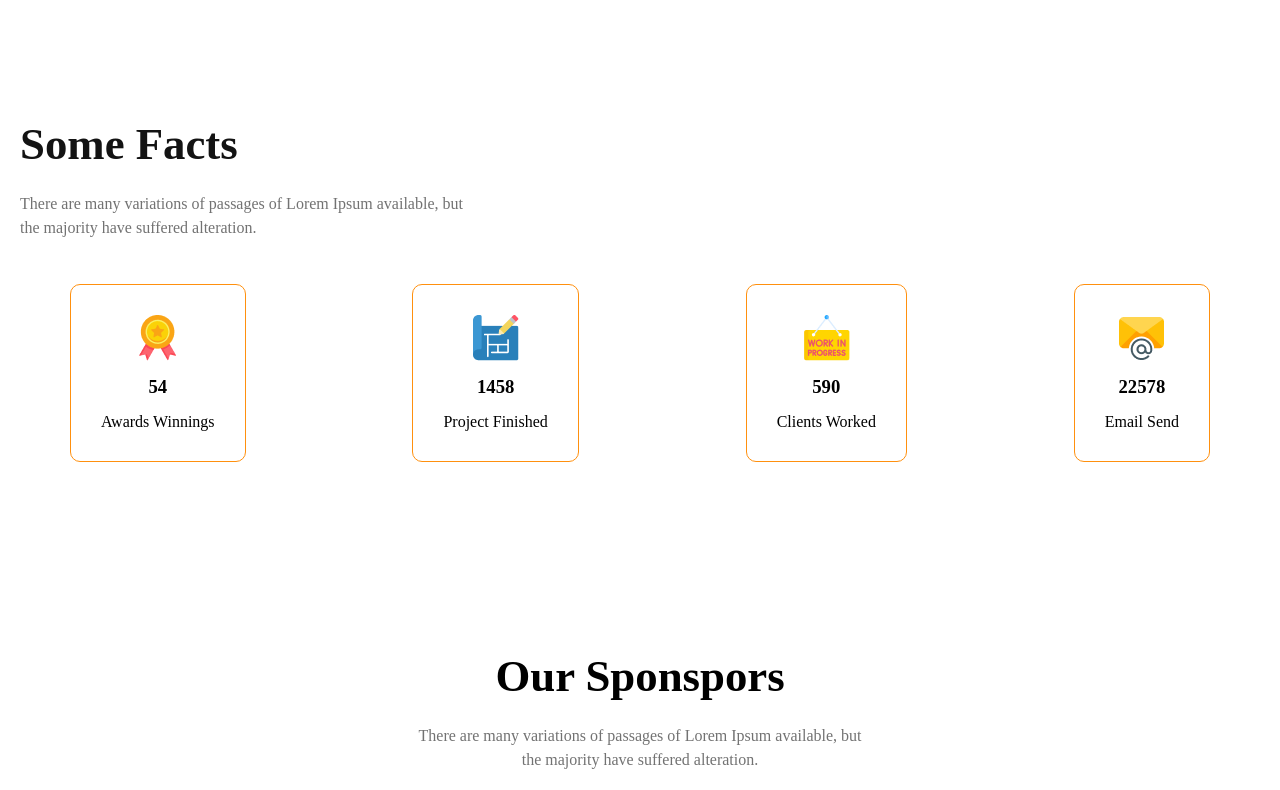
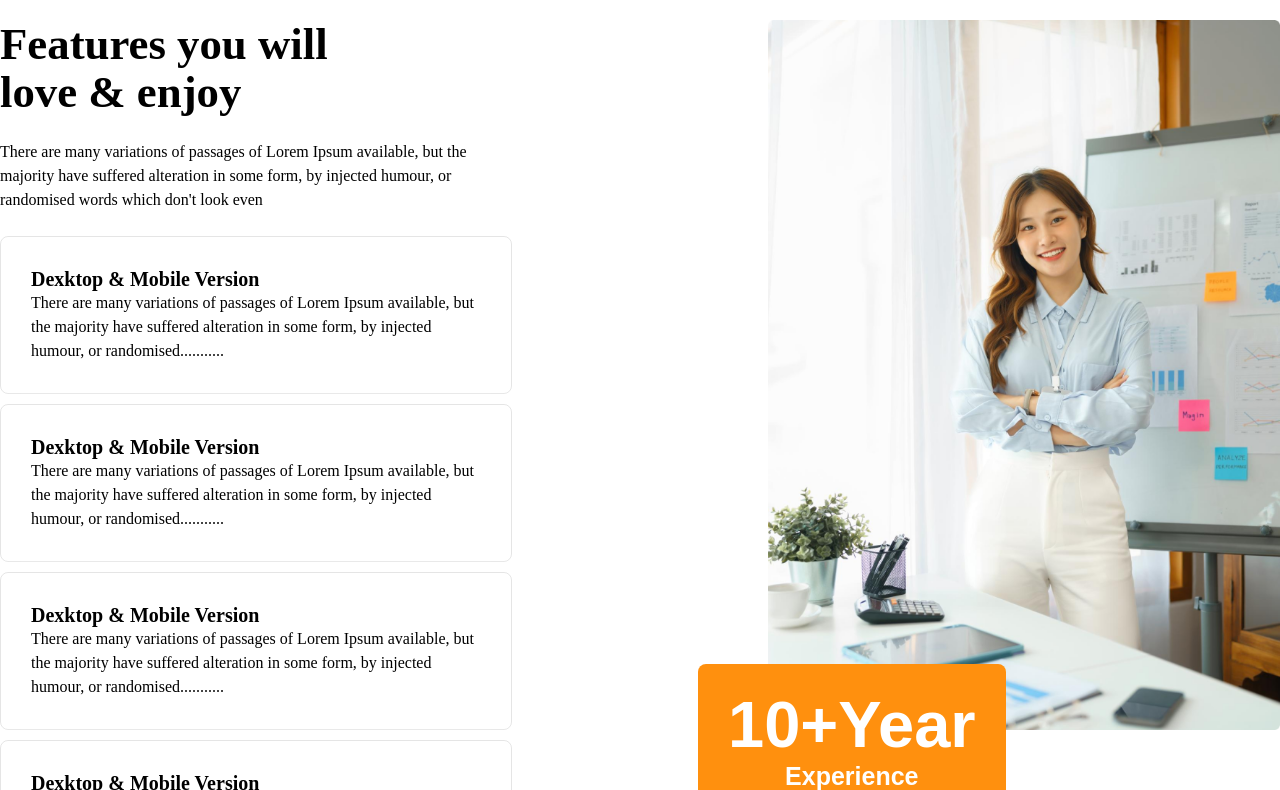
Before and after one commit to AMINBD2022/g3-architect, a plain HTML site: page index.html in a window 1280 px wide. Shown: the part 1716-2506 px from the top of the page. Drawn offline with Linux system fonts and the light colour scheme.

Commit message:
added love and enjoy section

```diff
--- a/css/style.css
+++ b/css/style.css
@@ -135,6 +135,63 @@ nav ul li a{
     max-width: 540px;
  }
 
+
+
+ /* love enjy section  */
+
+ .loveenjoy{
+    gap:50px;
+    justify-content: space-between;
+ }
+.loveenjoy > div {
+    max-width: 40%;
+}
+
+.feature-box{
+    padding: 30px;
+    box-shadow: 0 4px 30px rgba(255, 255, 255, 1);
+    border-radius: 8px;
+    border: 1px solid rgba(0, 0, 0, .1);
+    margin-top: 10px;
+}
+.feature-title{
+    font-size: 1.25rem;
+    line-height: 1.5rem;
+    font-weight: 600;
+}
+
+.feature-box .section-description{
+    margin: 0;
+}
+
+.loveenjoy img{
+    width: 100%;
+}
+.loveenjoy .btn-global{
+    margin-top: -70px;
+    margin-left: -70px;
+}
+
+.badge{
+    font-size: 65px;
+}
+.small{
+    font-size: 25px;
+}
+
+
+
+
+
+
+
+
+
+
+
+
+
+
 /* ---------------- Our some Fect --------------------  */
 
 
--- a/index.html
+++ b/index.html
@@ -46,6 +46,52 @@
             <button class="btn-global"> Explore More</button>
         </div>
        </section>
+       <div class="loveenjoy container flex">
+        <div class="content-box">
+            <h2 class="section-title">
+                Features you will <br> love & enjoy
+            </h2>
+            <p class="section-description">
+                There are many variations of passages of Lorem Ipsum available, but the majority have suffered alteration in some form, by injected humour, or randomised words which don't look even
+            </p>
+            <div class="feature-box">
+                <h3 class="feature-title">
+                    Dexktop & Mobile Version
+                </h3>
+                <p class="section-description">
+                    There are many variations of passages of Lorem Ipsum available, but the majority have suffered alteration in some form, by injected humour, or randomised...........
+                </p>
+            </div>
+            <div class="feature-box">
+                <h3 class="feature-title">
+                    Dexktop & Mobile Version
+                </h3>
+                <p class="section-description">
+                    There are many variations of passages of Lorem Ipsum available, but the majority have suffered alteration in some form, by injected humour, or randomised...........
+                </p>
+            </div>
+            <div class="feature-box">
+                <h3 class="feature-title">
+                    Dexktop & Mobile Version
+                </h3>
+                <p class="section-description">
+                    There are many variations of passages of Lorem Ipsum available, but the majority have suffered alteration in some form, by injected humour, or randomised...........
+                </p>
+            </div>
+            <div class="feature-box">
+                <h3 class="feature-title">
+                    Dexktop & Mobile Version
+                </h3>
+                <p class="section-description">
+                    There are many variations of passages of Lorem Ipsum available, but the majority have suffered alteration in some form, by injected humour, or randomised...........
+                </p>
+            </div>
+        </div>
+        <div class="image-box">
+            <img src="images/architect.png" alt="">
+            <button class="btn-global"> <span class="badge">10+Year</span>  <br> <span class="small">Experience</span></button>
+        </div>
+       </div>
        <section class="fect container">
             <h2 class="section-title dark-1">
                 Some Facts
```
